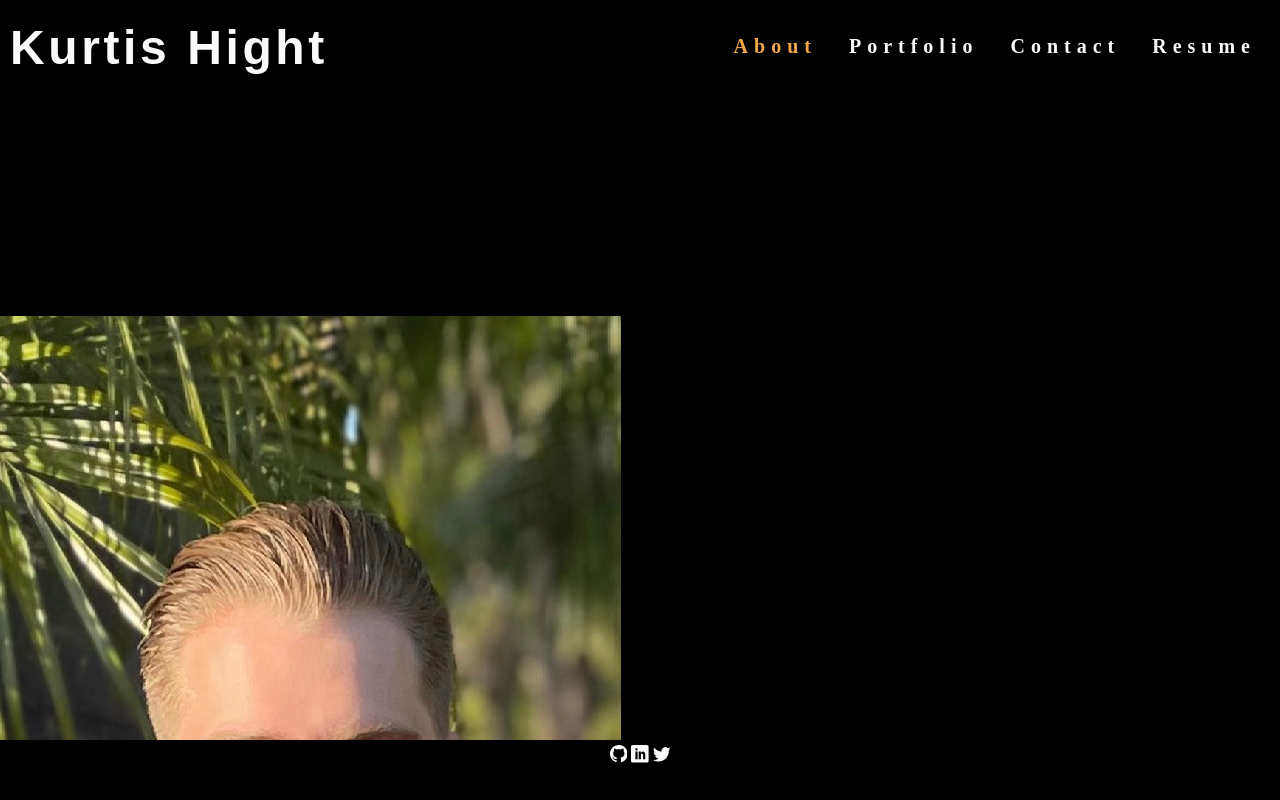
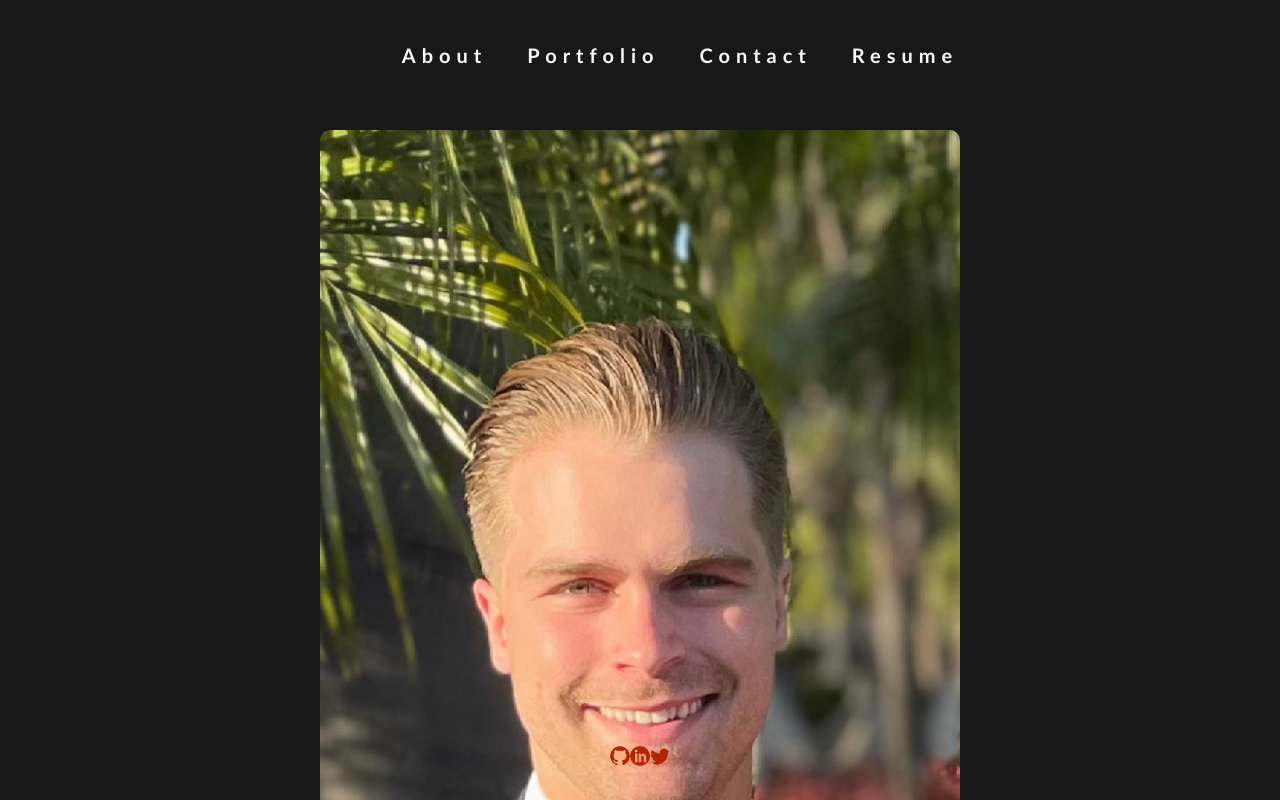
Before and after one commit to mockcomic/react-portfolio, a React (Create React App) app: page / in a window 1280 px wide. Shown: the top 800 px of the page. Built offline with nearby package versions, Linux system fonts and the light colour scheme; the HTML template or start-up script is replaced by a standard one.

Commit message:
adding repos and tweaking css

```diff
--- a/src/components/Contact/index.js
+++ b/src/components/Contact/index.js
@@ -41,7 +41,7 @@ function ContactForm() {
 	};
 
 	return (
-		<section>
+		<section className="contact-form">
 			<h1 data-testid="h1tag">Contact me</h1>
 			<form id="contact-form" onSubmit={handleSubmit}>
 				<div>
--- a/src/components/Header/index.js
+++ b/src/components/Header/index.js
@@ -9,9 +9,6 @@ function Header(props) {
 
 	return (
 		<header className="flex-row px-1">
-			<h1>
-				<a href="/">Kurtis Hight</a>
-			</h1>
 			<nav>
 				<ul className="flex-row">
 					{categories.map(category => (
--- a/src/components/PortfolioList/index.js
+++ b/src/components/PortfolioList/index.js
@@ -3,6 +3,24 @@ import Project from '../Project';
 
 const PortfolioList = ({ tech }) => {
 	const [projects] = useState([
+		{
+			name: 'Flavor Express',
+			src: 'flavor-express.png',
+			tech: 'Fullstack',
+			description:
+				'A website where you can find delicious food recipes that are easy and fast to make.',
+			link: 'https://github.com/mockcomic/MockBot',
+			git: 'https://flavor-express.herokuapp.com/',
+		},
+		{
+			name: 'MusicMatcher',
+			src: 'MusicMatcher.png',
+			tech: 'API,Frontend',
+			description:
+				'A website where you search an artists and it gives you five similar artists and five of their top tracks with audio preivew and lyrics.',
+			link: 'https://github.com/mockcomic/FlavorExpress',
+			git: 'https://github.com/mockcomic/MusicMatcher',
+		},
 		{
 			name: 'MockBot',
 			src: 'MockBot.gif',
@@ -15,7 +33,7 @@ const PortfolioList = ({ tech }) => {
 
 	return (
 		<div>
-			<div className="flex-row">
+			<div className="repos">
 				{projects.map((project, i) => (
 					<Project project={project} />
 				))}
--- a/src/components/Project/index.js
+++ b/src/components/Project/index.js
@@ -3,7 +3,7 @@ import { BsGithub } from 'react-icons/bs';
 
 const Project = ({ project }) => {
 	return (
-		<div className="mx-2 my-1">
+		<div className="repo">
 			<h3>
 				{project.name}
 				<span id="icon" className="mx-5">
@@ -13,15 +13,18 @@ const Project = ({ project }) => {
 				</span>
 			</h3>
 			<a href={project.link}>
+				<div>
 				<img
 					src={require(`../../assets/projects/${project.src}`)}
 					alt={project.name}
 					className="img-thumbnail"
 					key={project.name}
 				/>
+				</div>
 			</a>
 			<p>{project.description}</p>
 		</div>
+
 	);
 };
 
--- a/src/index.css
+++ b/src/index.css
@@ -5,21 +5,26 @@ main {
 }
 
 * {
-  box-sizing: border-box;
+  background-color: var(--background-color);
+  font-family: 'Gill Sans', 'Gill Sans MT', Calibri, 'Trebuchet MS', sans-serif;
+  color: var(--primary-color);
+  font-size: 20px;
+  border-radius: 10px;
 }
 
 :root {
-  --primary: #497573;
-  --secondary: #F3A847;
+  --primary: #777768;
+  --secondary: #7F8CA6;
   --tertiary: #B12704;
+  --background: #181818;
   --light: #fafafa;
-  --dark: #000000;
-  --darker: #111111;
+
   --error: rgb(228, 46, 1);
   --spacing-one: calc(1rem * 0.5);
   --spacing-two: calc(1rem);
   --spacing-five: calc(2.5rem);
 }
+
 
 body {
   margin: 0;
@@ -28,7 +33,7 @@ body {
   line-height: 1.5;
   font-size: 18px;
   letter-spacing: .2em;
-  background: var(--dark);
+  background: var(--background);
   color: var(--light);
   /* background-image: url("../src/assets/images/purpleLandscape.jpeg"); */
   background-size: cover;
@@ -58,7 +63,7 @@ h2 {
   font-weight: bold;
   margin: 5px 0;
   line-height: 1.25;
-  color: black;
+  color: var(--light);
 }
 
 h3 {
@@ -95,7 +100,9 @@ h6 {
 
 p {
   font-size: 1.15rem;
+  background-color: var(--secondary);
   margin-top: 20px;
+  padding: 100px;
   font-family: 'Arial', 'Gill Sans', 'Gill Sans MT', 'Calibri', 'Trebuchet MS', sans-serif;
 }
 
@@ -109,28 +116,35 @@ a:hover {
   text-decoration: underline;
 }
 
+
+
 header {
-  background: var(--dark);
-  /* background-image: url("../src/assets/images/fern.jpeg"); */
-  background-size: cover;
-  height: 300px;
-  clip-path: polygon(
-    0 0,
-    100% 0,
-    100% 100%,
-    0 80%
-  );
-
+  padding: 20px 35px;
   display: flex;
+  justify-content: center;
   flex-wrap: wrap;
-  justify-content: space-between;
-  background-attachment: fixed;
-  padding-top: 1%;
+  position: sticky;
+  position: -webkit-sticky;
+  top: 0;
+  z-index: 9999;
+  background-color: var(--background);
 }
 
-header a {
-  color: var(--light);
+header h1 {
+  width: 100%;
+  text-align: center;
 }
+
+header nav ul {
+  margin-top: 20px;
+  width: 100%;
+  justify-content: center;
+}
+
+header nav ul li a {
+  font-size: 20px;
+}
+
 
 button {
   font-size: 1rem;
@@ -150,7 +164,10 @@ button:hover {
 
 
 img {
-  max-width: 100%;
+  display: block;
+  margin-left: auto;
+  margin-right: auto;
+  width: 50%;
 }
 
 span[role="img"] {
@@ -165,7 +182,7 @@ form {
 input {
   font-size: 1rem;
   padding: 0.25rem;
-  border: 2px solid var(--dark);
+  border: 2px solid var(--primary);
   outline: none;
   border-radius: 3px;
   transition: box-shadow 0.2s;
@@ -265,15 +282,12 @@ textarea {
   opacity: 70%;
 }
 
-#icon:hover{
-  background-color: var(--dark);
-}
+
 
 footer{
   margin-top: auto;
   bottom: 0;
   height: 60px;
-  background-color: var(--dark);
   width: 100%;
   text-align: center;
   position: fixed;
@@ -291,54 +305,77 @@ button {
 	padding: 10px 15px;
 }
 
-a {
-	border-radius: 5px;
-	color: var(--light);
-	font-weight: 600;
-	padding: 2px 4px;
-	margin-left: -2px;
-	margin-right: -2px;
+.work div {
+  display: flex;
+  flex-direction: column;
+  align-items: center;
+}
+
+.work .repos {
+  width: 100%;
+  margin: 0 auto;
+  display: flex;
+  flex-wrap: wrap;
+  justify-content: space-around;
+  background-color: var(--secondary-color);
+}
+
+.repo {
+  /* margin: 50px auto;
+  padding-bottom: 50px;
+  width: 80%;
+  display: flex;
+  flex-wrap: wrap; */
+  align-items: center;
+  justify-content: space-between;
+}
+
+.repo img {
+  width: auto;
 
 }
 
-.navActive {
-  color: var(--secondary);
+.repo-bio {
+  display: flex;
+  padding: 25px;
+  line-height: 1.3;
 }
 
-#contact-form {
-  padding: 1%;
-  margin-left: 10px;
-  border: var(--darker) solid 3px;
-  border-radius: 10px;
+.repo-bio div img {
+  position: relative;
+  left: 90px;
+  justify-content: center;
+  align-items: center;
+  width: 100%;
+  height: auto;
+
 }
 
-#sideByside {
-background-color: rgb(212, 129, 237);
-opacity: 90%;
-justify-content: center;
-flex-wrap: wrap;
-padding: 10px;
+
+.repo-bio h3 {
+  color: var(--secondary-color);
+  font-weight: lighter;
+  font-size: 40px;
+  margin-bottom: -15px;
 }
 
-#me-image {
-  justify-content: center;
-  width: 200px;
-  height: 300px;
-  float: left;
-  margin-right: 5%;
-  padding-left: 20px;
+.repo-bio p {
+  flex: 2 70%;
+  display: flex;
+  flex-wrap: wrap;
+  align-items: center;
 }
 
-#left {
-  width: "60%";
-  justify-content: center;
-  color: var(--dark);
+.button,
+.button a {
+  background-color: var(--secondary-color);
+  color: var(--background-color);
 }
 
-#tools{
-  justify-content: space-between;
-  line-height: 1.5;
-  opacity: 75%;
-  color: var(--dark);
-  font-weight: bolder;
+
+.contact-form form {
+  display: flex;
+  flex-direction: column;
+  width: 300px;
+  height: auto;
 }
```
